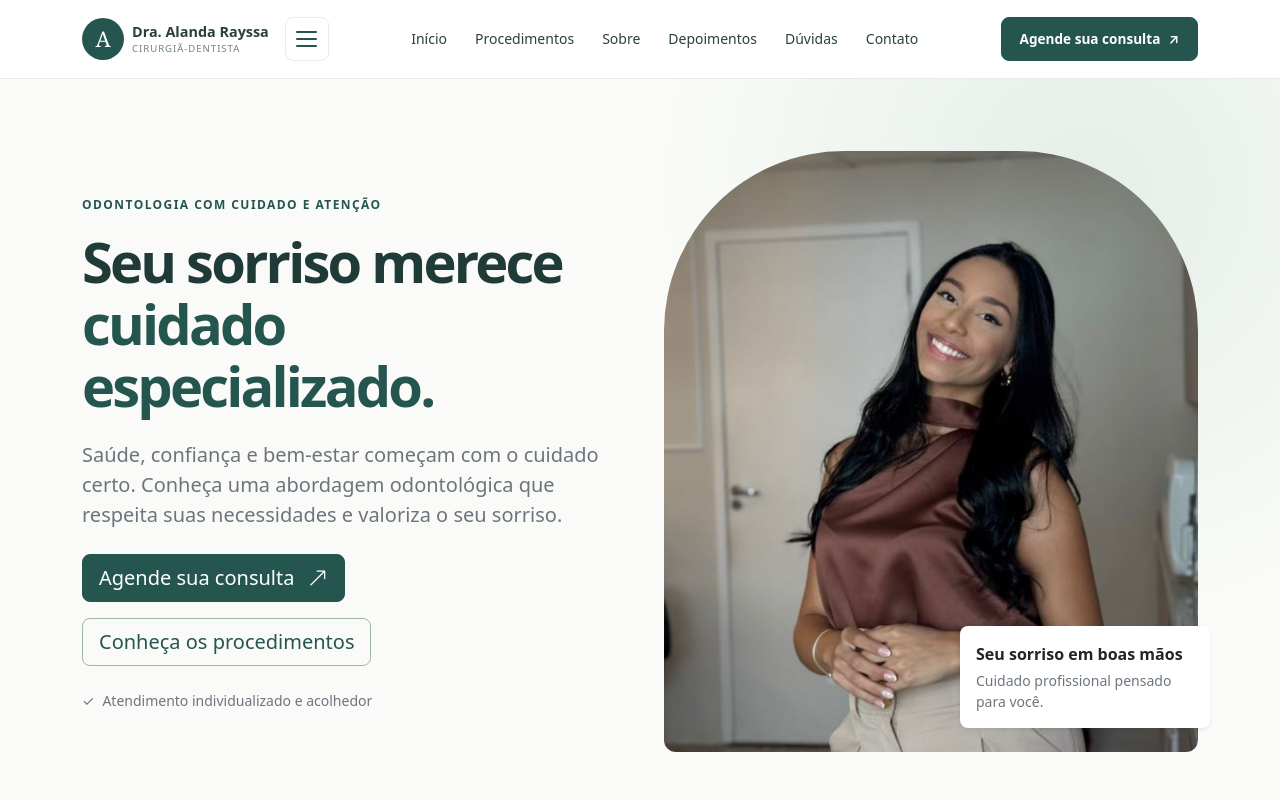
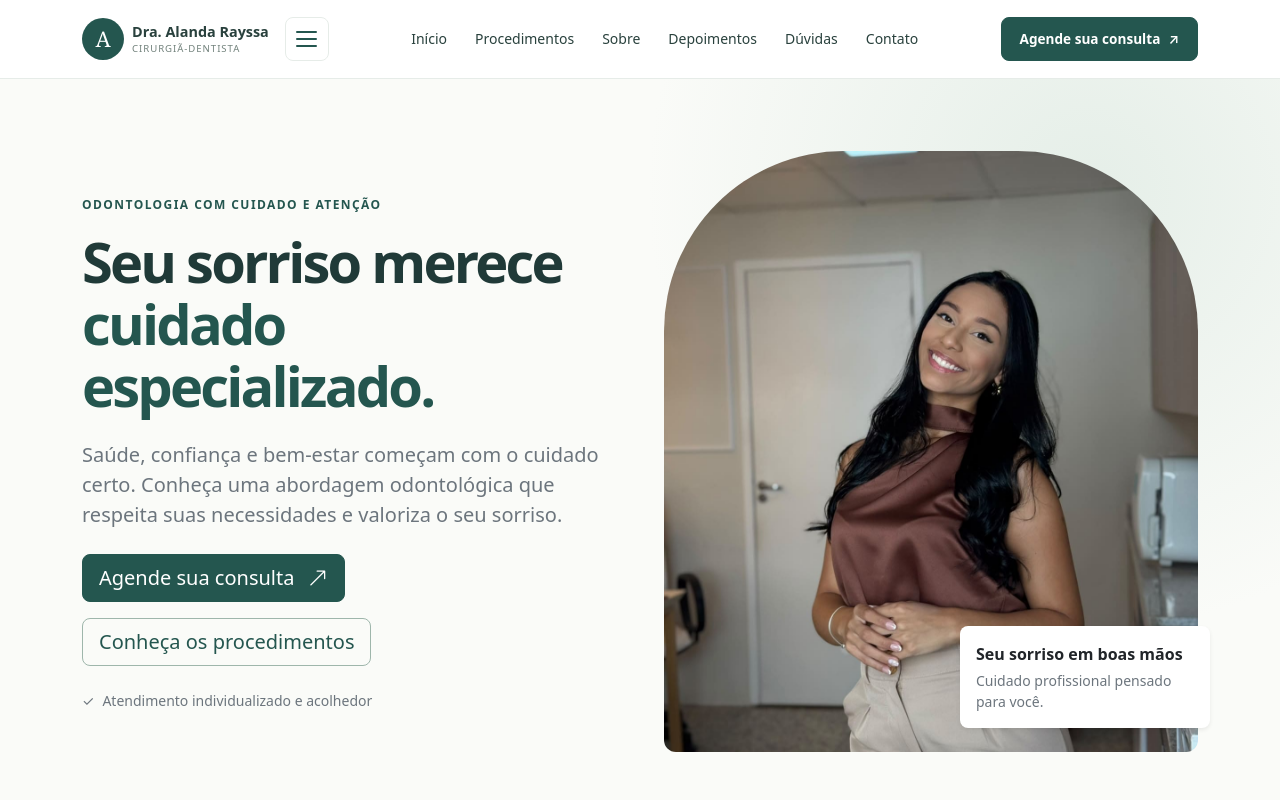
Before and after one commit to ronaldosabino/dental-clinic, an Angular app: page / in a window 1280 px wide. Shown: the top 800 px of the page. Built offline with nearby package versions, Linux system fonts and the light colour scheme.

Commit message:
feat: replace hero image with new doctor image for updated visual content

```diff
--- a/src/app/pages/home/home.html
+++ b/src/app/pages/home/home.html
@@ -38,7 +38,7 @@
 
             <div class="col-lg-6 order-1 order-lg-2">
                 <div class="hero-image-wrapper mx-auto">
-                    <img src="assets/image.png" alt="Dra. [Nome da Dentista], cirurgiã-dentista" class="hero-image" fetchpriority="high">
+                    <img src="assets/doctor.jpeg" alt="Dra. [Nome da Dentista], cirurgiã-dentista" class="hero-image" fetchpriority="high">
 
                     <div class="hero-caption bg-white rounded-3 shadow-sm p-3">
                         <p class="fw-semibold mb-1 text-dark">
```
Also changed, not shown: public/assets/doctor.jpeg (added), public/assets/image.png (deleted).
